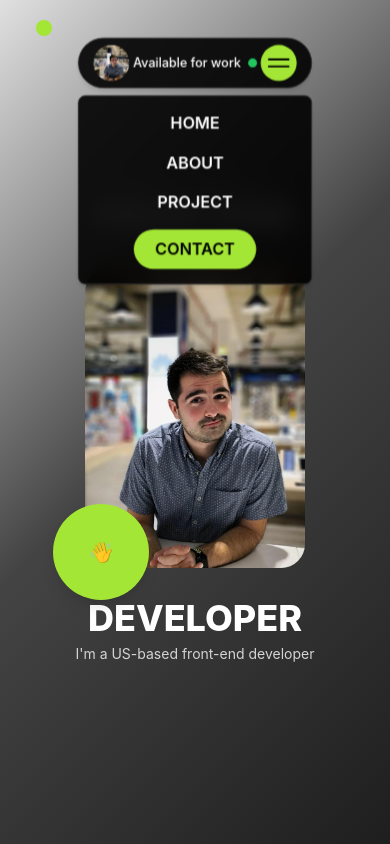
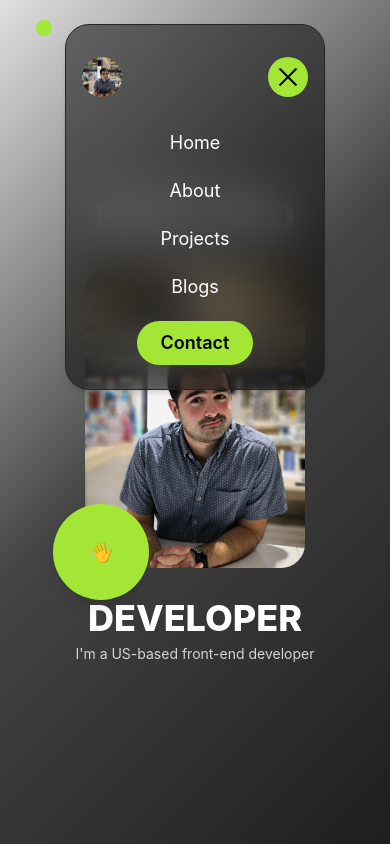
Before and after one commit to Fab785/Portfolio, a React (Create React App) app: page / in a window 390 px wide. Both pictures are taken after a click on the button "Toggle menu". Shown: the top 844 px of the page. Built offline with nearby package versions, Linux system fonts and the light colour scheme.

Commit message:
navbar fixed with a burger menu

```diff
--- a/package.json
+++ b/package.json
@@ -10,6 +10,7 @@
     "framer-motion": "^12.23.6",
     "react": "^19.1.0",
     "react-dom": "^19.1.0",
+    "react-icons": "^5.5.0",
     "react-scripts": "5.0.1",
     "web-vitals": "^2.1.4"
   },
--- a/src/components/Navbar.jsx
+++ b/src/components/Navbar.jsx
@@ -13,14 +13,13 @@ export default function Navbar() {
     return () => window.removeEventListener("scroll", handleScroll);
   }, []);
 
-  // Close mobile menu on scroll for better UX
   useEffect(() => {
     if (scrolled) setMenuOpen(false);
   }, [scrolled]);
 
   return (
     <>
-      {/* Large Screen Navbar (unchanged) */}
+      {/* Large Screen Navbar */}
       <div
         className={`hidden sm:flex fixed top-6 left-1/2 -translate-x-1/2 z-50 transition-all duration-500 ${
           scrolled ? "w-[260px]" : "w-[507.95px]"
@@ -28,14 +27,12 @@ export default function Navbar() {
         style={{ height: "56px" }}
       >
         <div className="flex items-center justify-between w-full h-full px-2 bg-black/90 backdrop-blur-md rounded-full border border-neutral-800 shadow-md">
-          {/* Profile Image */}
           <img
             src={profileImg}
             alt="Profile"
             className="w-10 h-10 rounded-full object-cover"
           />
 
-          {/* Center buttons (only visible when not scrolled) */}
           {!scrolled ? (
             <div className="flex items-center gap-[16px] ml-[48px] mr-[24px]">
               {[
@@ -73,7 +70,6 @@ export default function Navbar() {
             <div className="ml-auto mr-auto" />
           )}
 
-          {/* Contact or Available */}
           {!scrolled ? (
             <a
               href="#contact"
@@ -100,65 +96,88 @@ export default function Navbar() {
       </div>
 
       {/* Small Screen Navbar */}
-      <nav className="sm:hidden fixed top-6 left-1/2 -translate-x-1/2 z-50 w-[260px] scale-90">
-        <div className="flex items-center justify-between w-full h-14 px-4 bg-black/90 backdrop-blur-md rounded-full border border-neutral-800 shadow-md">
-          {/* Profile Image */}
+      <nav className="sm:hidden fixed top-6 left-1/2 -translate-x-1/2 z-50 w-[260px] transition-all duration-500">
+        <div
+          className={`overflow-hidden border border-neutral-800 shadow-md transition-[padding,max-height,background-color,backdrop-filter] duration-500 ease-in-out ${
+            menuOpen
+              ? "bg-black/50 backdrop-blur-xl py-6 max-h-[480px] rounded-3xl"
+              : "bg-black/90 backdrop-blur-md h-14 rounded-full"
+          }`}
+        >
+
+          {/* Top Row */}
+          <div className="flex items-center justify-between px-4 h-14">
+            <div className="flex items-center">
               <img
                 src={profileImg}
                 alt="Profile"
                 className="w-10 h-10 rounded-full object-cover"
               />
+            </div>
 
-          {/* Available for work with pulsing dot, smaller text on mobile */}
-          <div className="flex items-center gap-2 text-white text-sm font-medium select-none sm:text-base">
+            {!menuOpen && (
+              <div className="flex items-center gap-2 text-white text-sm font-medium select-none">
                 <span>Available for work</span>
                 <span className="relative flex h-2.5 w-2.5">
                   <span className="animate-ping absolute inline-flex h-full w-full rounded-full bg-green-500 opacity-75" />
                   <span className="relative inline-flex rounded-full h-2.5 w-2.5 bg-green-500" />
                 </span>
               </div>
+            )}
 
-          {/* Lime ball toggle button with 2 lines */}
+            {/* Toggle Button */}
             <button
               onClick={() => setMenuOpen(!menuOpen)}
               aria-label="Toggle menu"
               aria-expanded={menuOpen}
-            className="relative w-10 h-10 rounded-full bg-lime-400 flex flex-col justify-center items-center cursor-pointer focus:outline-none"
+              className="relative w-10 h-10 rounded-full bg-lime-400 flex items-center justify-center"
             >
-            {/* Two lines inside the lime ball */}
-            <span className="block w-6 h-0.5 bg-black rounded mb-1.5" />
-            <span className="block w-6 h-0.5 bg-black rounded" />
+              <div className="relative w-6 h-6">
+                <span
+                  className={`absolute left-0 top-1/2 w-6 h-0.5 bg-black transform transition-all duration-300 ${
+                    menuOpen ? "rotate-45 -translate-y-1/2" : "-translate-y-2"
+                  }`}
+                />
+                <span
+                  className={`absolute left-0 top-1/2 w-6 h-0.5 bg-black transform transition-all duration-300 ${
+                    menuOpen ? "-rotate-45 -translate-y-1/2" : "translate-y-2"
+                  }`}
+                />
+              </div>
             </button>
           </div>
 
-        {/* Mobile vertical menu */}
-        {menuOpen && (
-          <div className="mt-2 bg-black/90 backdrop-blur-md rounded-lg border border-neutral-800 shadow-md max-w-[260px] mx-auto p-4 space-y-4 text-center z-40">
+          {/* Expanding menu content */}
+          <div
+            className={`flex flex-col items-center space-y-5 mt-6 transition-opacity duration-500 ${
+              menuOpen ? "opacity-100" : "opacity-0 pointer-events-none"
+            }`}
+          >
             {[
-              { label: "HOME", href: "#home" },
-              { label: "ABOUT", href: "#about" },
-              { label: "PROJECT", href: "#projects" },
+              { label: "Home", href: "#home" },
+              { label: "About", href: "#about" },
+              { label: "Projects", href: "#projects" },
+              { label: "Blogs", href: "#blogs" },
             ].map(({ label, href }) => (
               <a
                 key={label}
                 href={href}
                 onClick={() => setMenuOpen(false)}
-                className="block text-white font-semibold text-lg hover:text-lime-400 transition"
+                className="text-white font-normal text-lg hover:text-lime-400 transition"
               >
                 {label}
               </a>
             ))}
 
-            {/* Contact with lime pill background */}
             <a
               href="#contact"
               onClick={() => setMenuOpen(false)}
               className="inline-block bg-lime-400 text-black font-semibold rounded-full px-6 py-2 text-lg hover:bg-lime-500 transition"
             >
-              CONTACT
+              Contact
             </a>
           </div>
-        )}
+        </div>
       </nav>
     </>
   );
```
Also changed, not shown: 1 other file (tests, documents, lock files or other folders). Lines whose indentation alone changed are shown as unchanged.
